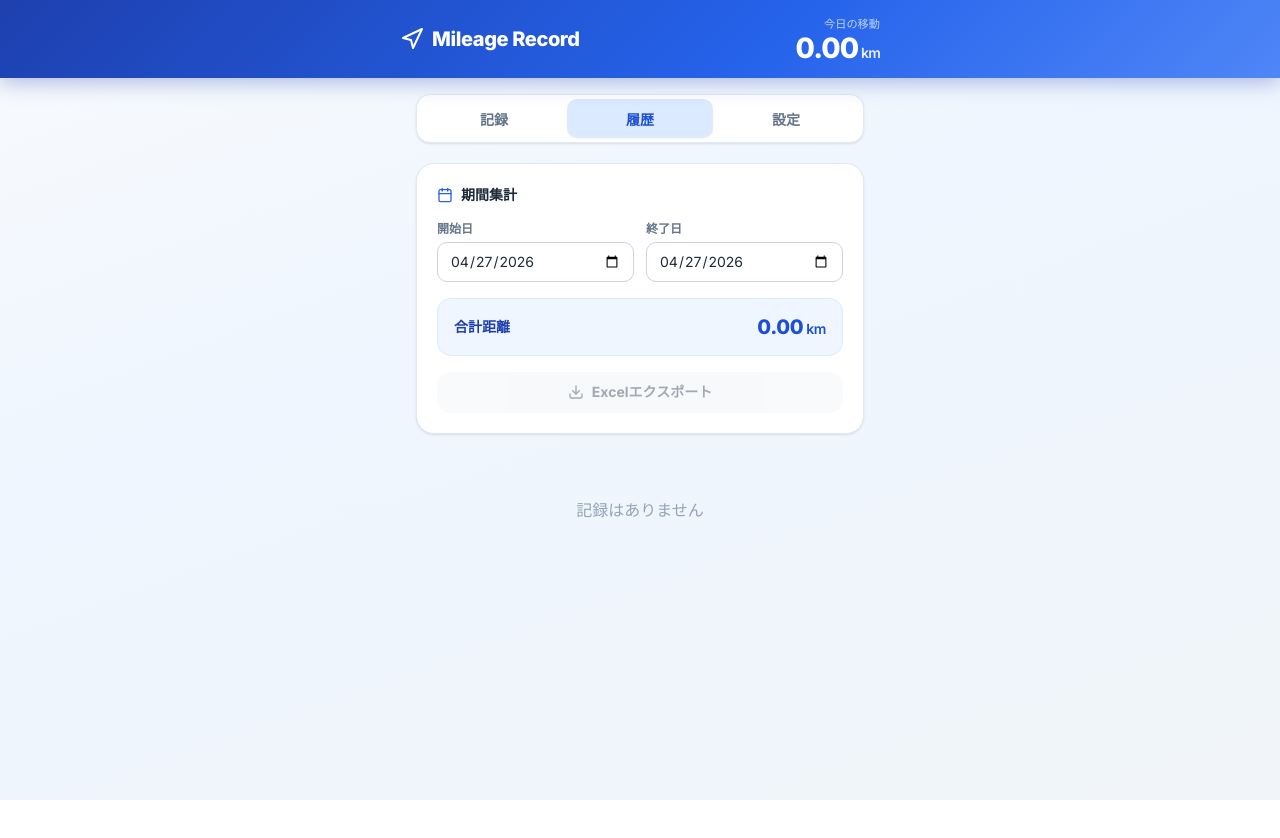
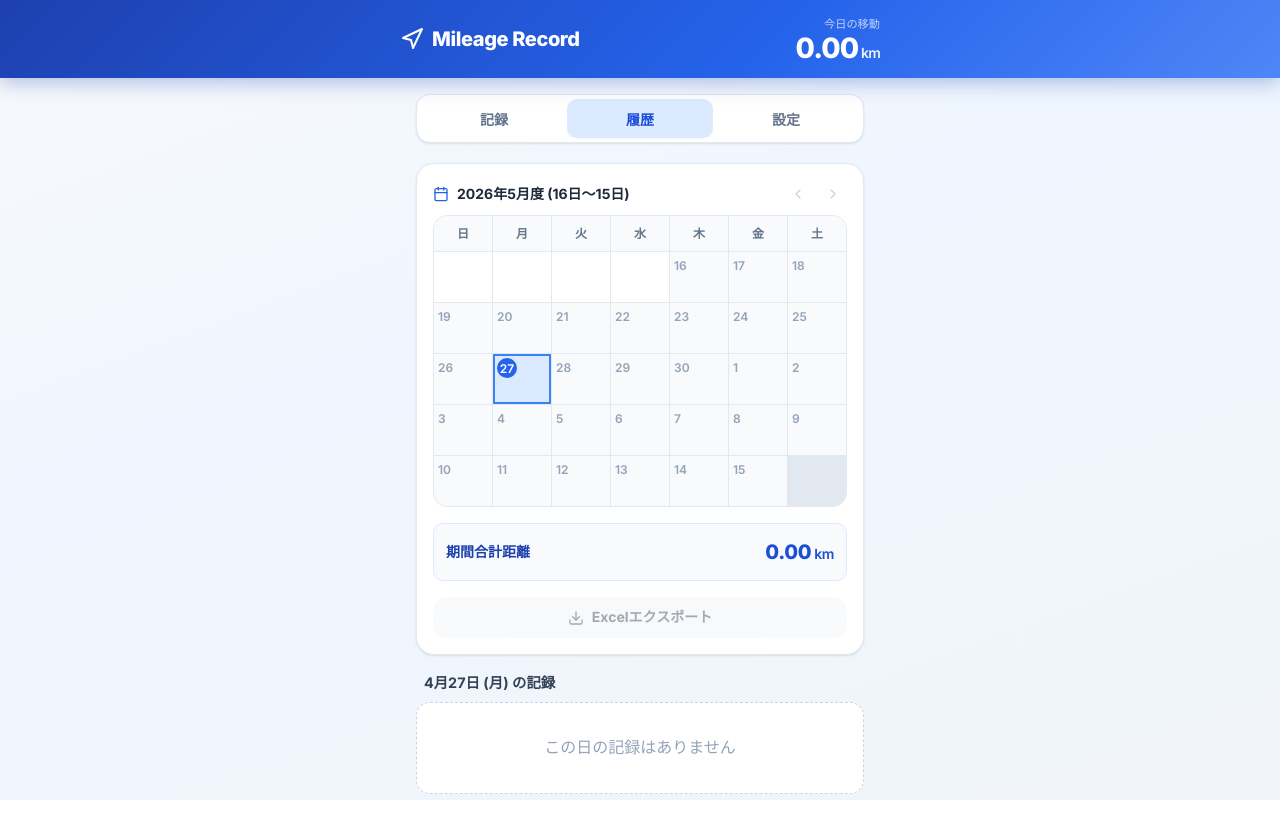
Before and after one commit to hdkhikichi-svg/mileage-record, a React (Vite) app: page / in a window 1280 px wide. Both pictures are taken after a click on the button "履歴". Shown: the top 838 px of the page. Before the commit the page ends 800 px from the top, so only its background shows below. Built offline with nearby package versions, Linux system fonts and the light colour scheme.

Commit message:
feat: Add calendar view to History Tab (16th-15th cycle)

```diff
--- a/package.json
+++ b/package.json
@@ -12,6 +12,7 @@
     "@dnd-kit/core": "^6.3.1",
     "@dnd-kit/sortable": "^10.0.0",
     "@dnd-kit/utilities": "^3.2.2",
+    "date-fns": "^4.1.0",
     "exceljs": "^4.4.0",
     "file-saver": "^2.0.5",
     "lucide-react": "^0.462.0",
--- a/src/components/HistoryTab.jsx
+++ b/src/components/HistoryTab.jsx
@@ -1,11 +1,22 @@
 import React, { useState, useMemo } from 'react';
-import { Calendar, Download, ArrowRight, Edit, Trash2 } from 'lucide-react';
+import { Calendar, Download, ArrowRight, Edit, Trash2, ChevronLeft, ChevronRight } from 'lucide-react';
 import { getTodayString } from '../utils/constants';
 import { exportToXLSX } from '../utils/excel';
+import {
+  format,
+  parseISO,
+  addMonths,
+  subMonths,
+  startOfDay,
+  eachDayOfInterval,
+  isSameDay,
+  isSameMonth
+} from 'date-fns';
+import { ja } from 'date-fns/locale';
 
 /**
  * 履歴タブ
- * 期間集計、記録一覧表示、Excelエクスポート
+ * 16日～15日の期間カレンダー、記録表示、Excelエクスポート
  *
  * @param {{
  *   records: Array,
@@ -14,30 +25,72 @@ import { exportToXLSX } from '../utils/excel';
  * }} props
  */
 export default function HistoryTab({ records, onEdit, onDelete }) {
-  const [filterStartDate, setFilterStartDate] = useState(getTodayString());
-  const [filterEndDate, setFilterEndDate] = useState(getTodayString());
+  // 現在の「対象月（締め月）」の基準日（何月の15日締めかを示すために15日を基準にする）
+  const [currentPeriod, setCurrentPeriod] = useState(() => {
+    const today = new Date();
+    // 16日以降なら来月の15日締め、15日までなら今月の15日締めとする。
+    if (today.getDate() >= 16) {
+      return addMonths(new Date(today.getFullYear(), today.getMonth(), 15), 1);
+    }
+    return new Date(today.getFullYear(), today.getMonth(), 15);
+  });
+
+  const [selectedDate, setSelectedDate] = useState(getTodayString());
   const [isExporting, setIsExporting] = useState(false);
 
-  // フィルタリング済み記録
-  const filteredRecords = useMemo(() => {
+  // 16日〜15日の期間を計算
+  const periodStart = new Date(currentPeriod.getFullYear(), currentPeriod.getMonth() - 1, 16);
+  const periodEnd = new Date(currentPeriod.getFullYear(), currentPeriod.getMonth(), 15);
+
+  const filterStartDateStr = format(periodStart, 'yyyy-MM-dd');
+  const filterEndDateStr = format(periodEnd, 'yyyy-MM-dd');
+
+  // 表示するカレンダーの日付リスト
+  const calendarDays = useMemo(() => {
+    return eachDayOfInterval({ start: periodStart, end: periodEnd });
+  }, [periodStart, periodEnd]);
+
+  // 期間内の全記録（日毎にグループ化して距離を計算するため）
+  const periodRecords = useMemo(() => {
     return records
-      .filter(r => r.date >= filterStartDate && r.date <= filterEndDate)
+      .filter(r => r.date >= filterStartDateStr && r.date <= filterEndDateStr)
       .sort((a, b) => new Date(a.timestamp) - new Date(b.timestamp));
-  }, [records, filterStartDate, filterEndDate]);
+  }, [records, filterStartDateStr, filterEndDateStr]);
+
+  // 日付ごとの合計距離マップ { '2023-10-01': 15.5, ... }
+  const dailyDistanceMap = useMemo(() => {
+    const map = {};
+    periodRecords.forEach(r => {
+      if (!map[r.date]) map[r.date] = 0;
+      map[r.date] += r.distance;
+    });
+    return map;
+  }, [periodRecords]);
+
+  // 選択された日付の記録
+  const selectedDateRecords = useMemo(() => {
+    return records
+      .filter(r => r.date === selectedDate)
+      .sort((a, b) => new Date(a.timestamp) - new Date(b.timestamp));
+  }, [records, selectedDate]);
 
   // 期間合計距離
   const periodTotalDistance = useMemo(() => {
-    return filteredRecords
+    return periodRecords
       .reduce((sum, r) => sum + r.distance, 0)
       .toFixed(2);
-  }, [filteredRecords]);
+  }, [periodRecords]);
+
+  // 前月/次月への移動
+  const handlePrevPeriod = () => setCurrentPeriod(prev => subMonths(prev, 1));
+  const handleNextPeriod = () => setCurrentPeriod(prev => addMonths(prev, 1));
 
   // Excelエクスポート
   const handleExport = async () => {
-    if (filteredRecords.length === 0) return;
+    if (periodRecords.length === 0) return;
     setIsExporting(true);
     try {
-      await exportToXLSX(filteredRecords, filterStartDate, filterEndDate);
+      await exportToXLSX(periodRecords, filterStartDateStr, filterEndDateStr);
     } catch (err) {
       console.error("Excel export error:", err);
       alert("Excelファイルの生成に失敗しました。");
@@ -46,38 +99,66 @@ export default function HistoryTab({ records, onEdit, onDelete }) {
     }
   };
 
+  const periodTitle = `${format(currentPeriod, 'yyyy年M月', { locale: ja })}度 (16日～15日)`;
+
   return (
     <div className="animate-in space-y">
       {/* 期間集計カード */}
-      <div className="card">
-        <h3 className="card__title">
-          <Calendar size={16} className="card__title-icon" />
-          期間集計
-        </h3>
-
-        <div className="date-filter">
-          <div className="form-group">
-            <label className="form-label">開始日</label>
-            <input
-              type="date"
-              className="input"
-              value={filterStartDate}
-              onChange={(e) => setFilterStartDate(e.target.value)}
-            />
-          </div>
-          <div className="form-group">
-            <label className="form-label">終了日</label>
-            <input
-              type="date"
-              className="input"
-              value={filterEndDate}
-              onChange={(e) => setFilterEndDate(e.target.value)}
-            />
+      <div className="card" style={{ padding: '1rem' }}>
+        <div className="flex-between mb-sm">
+          <h3 className="card__title" style={{ marginBottom: 0 }}>
+            <Calendar size={16} className="card__title-icon" />
+            {periodTitle}
+          </h3>
+          <div style={{ display: 'flex', gap: '0.5rem' }}>
+            <button className="icon-btn" onClick={handlePrevPeriod}><ChevronLeft size={16} /></button>
+            <button className="icon-btn" onClick={handleNextPeriod}><ChevronRight size={16} /></button>
           </div>
         </div>
 
-        <div className="period-summary" style={{ marginTop: '1rem', marginBottom: '1rem' }}>
-          <span className="period-summary__label">合計距離</span>
+        {/* カレンダーグリッド */}
+        <div className="calendar-container">
+          <div className="calendar-grid">
+            {['日', '月', '火', '水', '木', '金', '土'].map(day => (
+              <div key={day} className="calendar-day-header">{day}</div>
+            ))}
+
+            {/* 月の最初の日の曜日まで空白を埋める */}
+            {Array.from({ length: periodStart.getDay() }).map((_, i) => (
+              <div key={`empty-start-${i}`} className="calendar-day empty-cell"></div>
+            ))}
+
+            {calendarDays.map(day => {
+              const dateStr = format(day, 'yyyy-MM-dd');
+              const hasRecords = dailyDistanceMap[dateStr] !== undefined;
+              const isSelected = dateStr === selectedDate;
+              const isToday = dateStr === getTodayString();
+
+              let classes = "calendar-day";
+              if (isSelected) classes += " calendar-day--selected";
+              else if (hasRecords) classes += " calendar-day--active";
+              else classes += " calendar-day--empty";
+
+              if (isToday) classes += " calendar-day--today";
+
+              return (
+                <div
+                  key={dateStr}
+                  className={classes}
+                  onClick={() => setSelectedDate(dateStr)}
+                >
+                  <span className="calendar-day__num">{format(day, 'd')}</span>
+                  {hasRecords && (
+                    <span className="calendar-day__dist">{dailyDistanceMap[dateStr].toFixed(1)}</span>
+                  )}
+                </div>
+              );
+            })}
+          </div>
+        </div>
+
+        <div className="period-summary" style={{ marginTop: '1rem', marginBottom: '1rem', padding: '0.75rem', background: 'var(--gray-50)', borderRadius: 'var(--radius-md)' }}>
+          <span className="period-summary__label">期間合計距離</span>
           <span className="period-summary__value">
             {periodTotalDistance}
             <span className="period-summary__unit"> km</span>
@@ -85,30 +166,39 @@ export default function HistoryTab({ records, onEdit, onDelete }) {
         </div>
 
         <button
-          className={`btn btn--block ${filteredRecords.length === 0 ? 'btn--disabled btn--ghost' : 'btn--success'}`}
+          className={`btn btn--block ${periodRecords.length === 0 ? 'btn--disabled btn--ghost' : 'btn--success'}`}
           onClick={handleExport}
-          disabled={filteredRecords.length === 0 || isExporting}
+          disabled={periodRecords.length === 0 || isExporting}
         >
           <Download size={16} />
           {isExporting ? 'エクスポート中...' : 'Excelエクスポート'}
         </button>
       </div>
 
-      {/* 記録一覧 */}
+      {/* 選択された日の記録一覧 */}
       <div className="space-y-sm">
-        {filteredRecords.length === 0 ? (
+        <h4 style={{ fontSize: '0.9rem', color: 'var(--gray-700)', padding: '0 0.5rem', display: 'flex', justifyContent: 'space-between' }}>
+          <span>{format(parseISO(selectedDate), 'M月d日 (E)', { locale: ja })} の記録</span>
+          {dailyDistanceMap[selectedDate] > 0 && (
+            <span style={{ color: 'var(--primary-600)', fontWeight: 700 }}>{dailyDistanceMap[selectedDate].toFixed(2)} km</span>
+          )}
+        </h4>
+
+        {selectedDateRecords.length === 0 ? (
           <div style={{
             textAlign: 'center',
-            padding: '3rem 1rem',
-            color: 'var(--gray-400)'
+            padding: '2rem 1rem',
+            color: 'var(--gray-400)',
+            background: 'white',
+            borderRadius: 'var(--radius-lg)',
+            border: '1px dashed var(--gray-300)'
           }}>
-            <p>記録はありません</p>
+            <p>この日の記録はありません</p>
           </div>
         ) : (
-          filteredRecords.map((record) => (
+          selectedDateRecords.map((record) => (
             <div key={record.id} className="record-item">
               <div>
-                <div className="record-item__date">{record.date}</div>
                 <div className="record-item__route">
                   {record.distance === 0 ? (
                     <span className="record-item__route--start">
--- a/src/index.css
+++ b/src/index.css
@@ -1347,3 +1347,102 @@ body {
   color: var(--gray-600);
   line-height: 1.5;
 }
+
+/* === 27. カレンダー (履歴タブ) === */
+.calendar-container {
+  background: white;
+  border-radius: var(--radius-lg);
+  overflow: hidden;
+  border: 1px solid var(--gray-200);
+}
+
+.calendar-grid {
+  display: grid;
+  grid-template-columns: repeat(7, 1fr);
+  gap: 1px;
+  background: var(--gray-200);
+}
+
+.calendar-day-header {
+  background: var(--gray-50);
+  text-align: center;
+  padding: 0.5rem 0;
+  font-size: 0.75rem;
+  font-weight: 700;
+  color: var(--gray-500);
+}
+
+.calendar-day {
+  background: white;
+  min-height: 50px;
+  padding: 0.25rem;
+  display: flex;
+  flex-direction: column;
+  position: relative;
+  cursor: pointer;
+  transition: all var(--transition-fast);
+}
+
+.calendar-day:hover:not(.empty-cell) {
+  background: var(--gray-50);
+}
+
+.calendar-day.empty-cell {
+  background: white;
+  cursor: default;
+}
+
+.calendar-day__num {
+  font-size: 0.75rem;
+  font-weight: 600;
+  color: var(--gray-700);
+  margin-bottom: auto;
+}
+
+.calendar-day__dist {
+  font-size: 0.65rem;
+  font-weight: 700;
+  color: var(--primary-600);
+  text-align: right;
+  margin-top: 0.25rem;
+}
+
+.calendar-day--active {
+  background: var(--primary-50);
+}
+
+.calendar-day--active:hover {
+  background: var(--primary-100);
+}
+
+.calendar-day--selected {
+  background: var(--primary-100);
+  box-shadow: inset 0 0 0 2px var(--primary-500);
+}
+
+.calendar-day--selected:hover {
+  background: var(--primary-100);
+}
+
+.calendar-day--empty {
+  background: var(--gray-50);
+}
+
+.calendar-day--empty:hover {
+  background: var(--gray-100);
+}
+
+.calendar-day--empty .calendar-day__num {
+  color: var(--gray-400);
+}
+
+.calendar-day--today .calendar-day__num {
+  background: var(--primary-600);
+  color: white;
+  border-radius: 50%;
+  width: 20px;
+  height: 20px;
+  display: flex;
+  align-items: center;
+  justify-content: center;
+}
```
Also changed, not shown: 1 other file (tests, documents, lock files or other folders).
